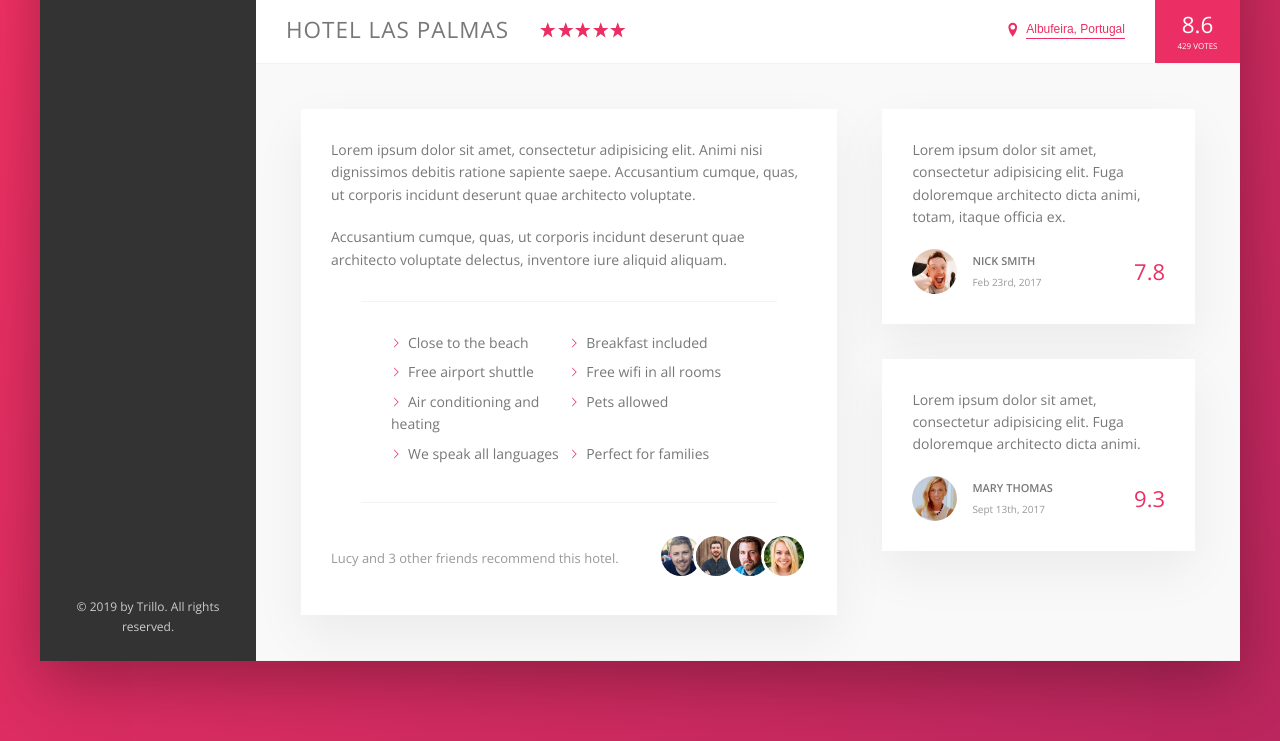
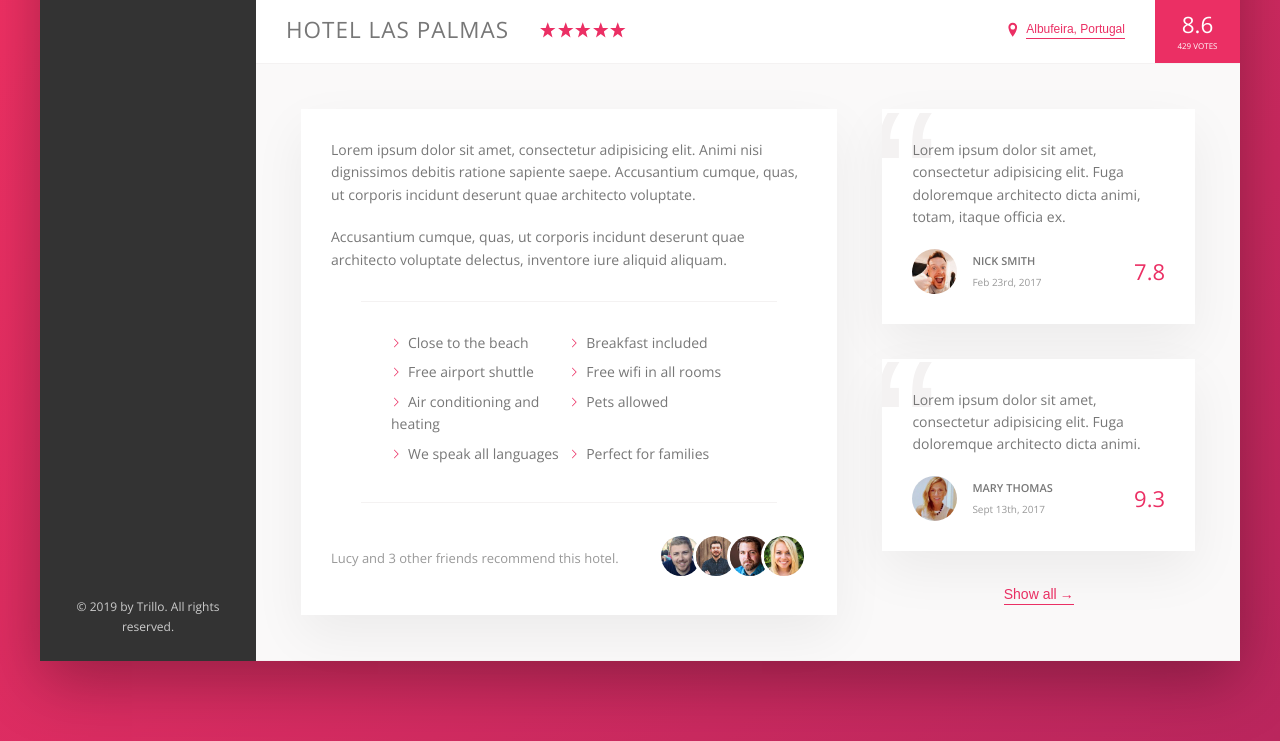
Before and after one commit to andres-cruz/trillo, a website: page index.html in a window 1280 px wide. Shown: the part 538-1279 px from the top of the page. Drawn offline with nearby package versions, Linux system fonts and the light colour scheme.

Commit message:
User reviews quoting styled

```diff
--- a/index.html
+++ b/index.html
@@ -243,6 +243,8 @@
                   <div class="review__rating">9.3</div>
                 </figcaption>
               </figure>
+
+              <button class="btn-inline">Show all<span>&rarr;</span></button>
             </div>
           </div>
         </main>
--- a/sass/_components.scss
+++ b/sass/_components.scss
@@ -272,8 +272,17 @@
   cursor: pointer;
   transition: all 0.2s;
 
+  & span {
+    margin-left: 3px;
+    transition: margin-left 0.2s;
+  }
+
   &:hover {
     color: var(--color-grey-dark-1);
+
+    span {
+      margin-left: 8px;
+    }
   }
 
   &:focus {
@@ -379,9 +388,13 @@
   box-shadow: var(--shadow-light);
   padding: 3rem;
   margin-bottom: 3.5rem;
+  position: relative;
+  overflow: hidden;
 
   &__text {
     margin-bottom: 2rem;
+    z-index: 10;
+    position: relative;
   }
 
   &__user {
@@ -417,4 +430,16 @@
     font-size: 2.2rem;
     font-weight: 300;
   }
+
+  &::before {
+    content: '\201C';
+    position: absolute;
+    top: -2.75rem;
+    left: -1rem;
+    line-height: 1;
+    font-size: 20rem;
+    color: var(--color-grey-light-2);
+    font-family: sans-serif;
+    z-index: 1;
+  }
 }
--- a/sass/_layout.scss
+++ b/sass/_layout.scss
@@ -56,4 +56,7 @@
 
 .user-reviews {
   flex: 1;
+  display: flex;
+  flex-direction: column;
+  align-items: center;
 }
```
Also changed, not shown: css/style.css.
